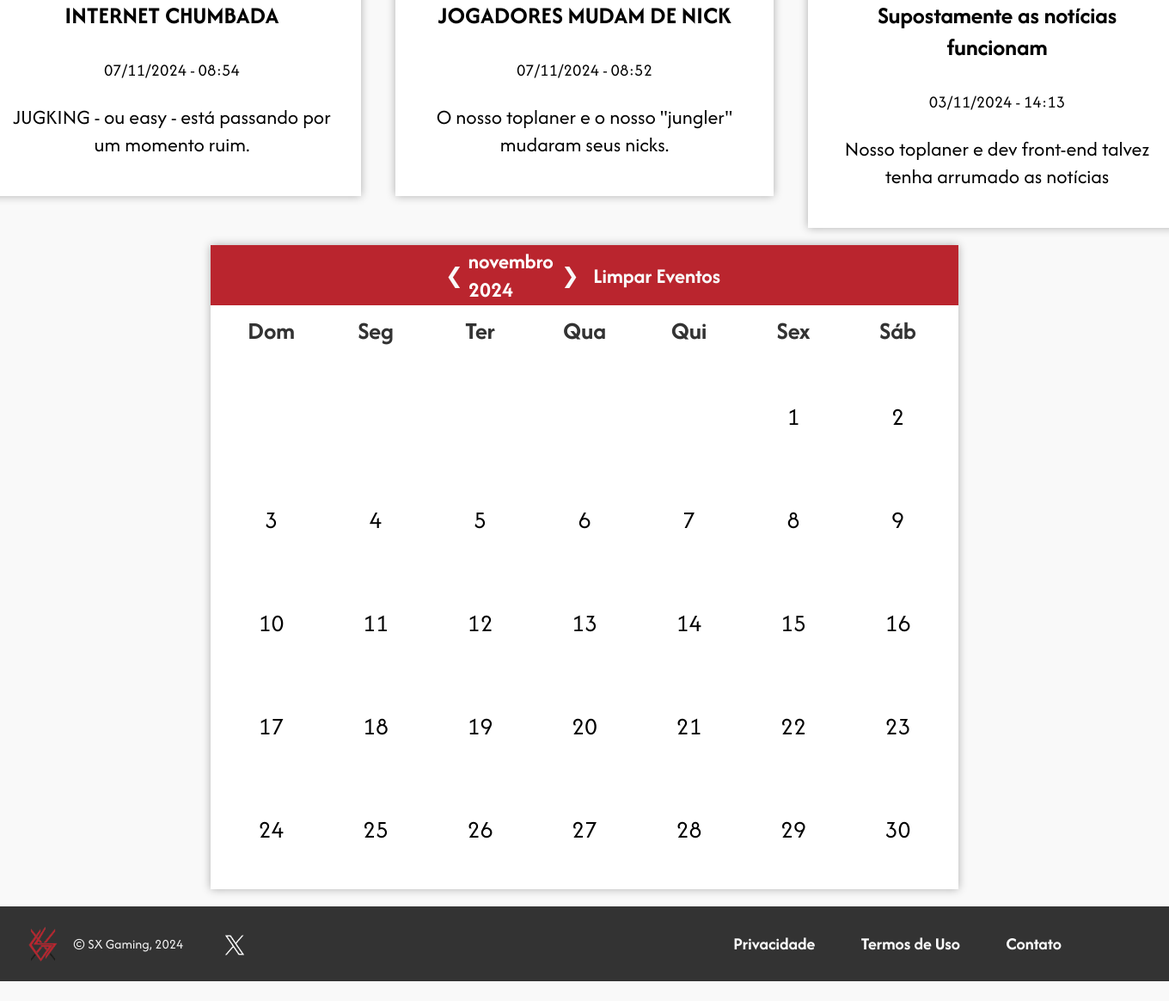
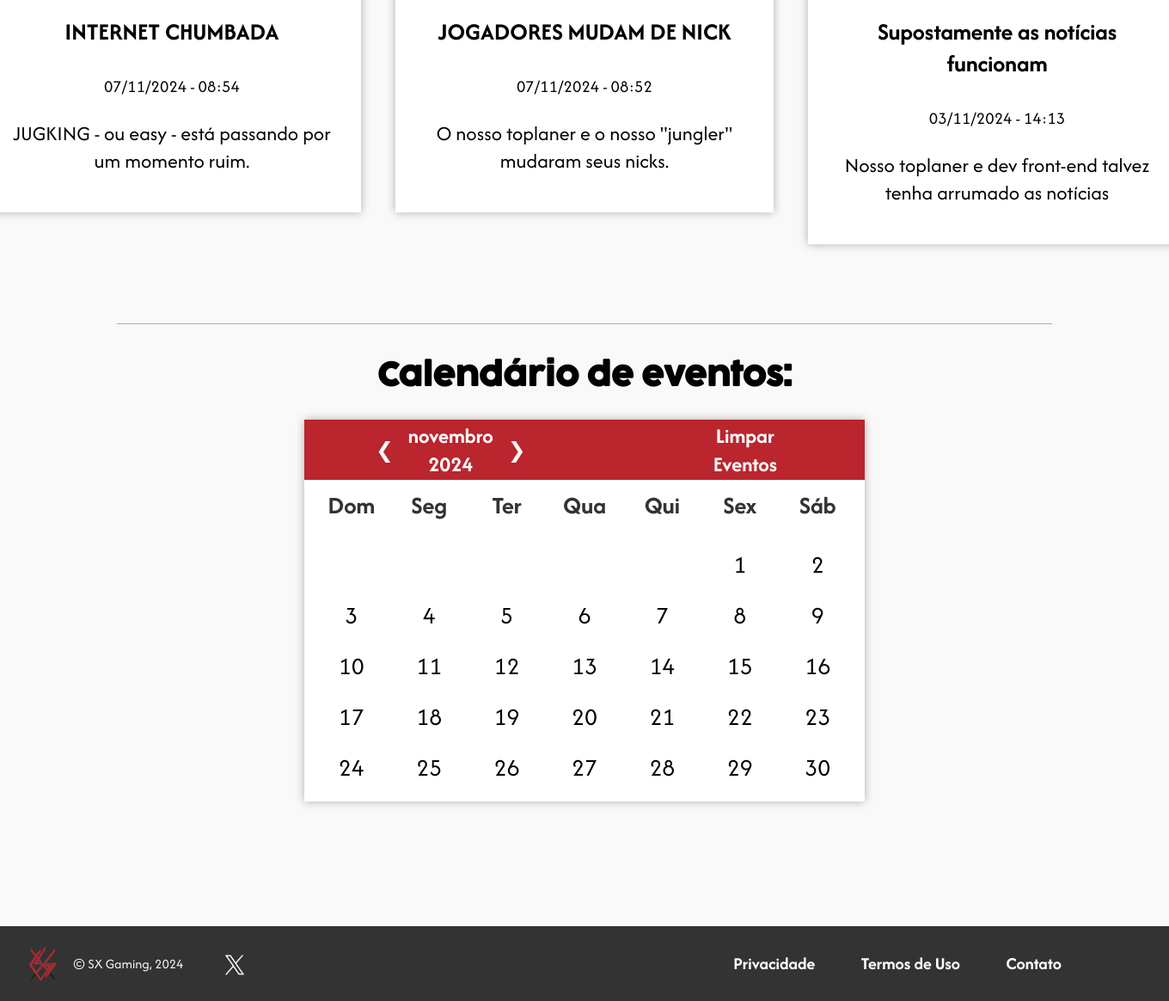
Before and after one commit to nilokao/sxg_webapp, a Flask app: page / in a window 1360 px wide. Shown: the part 1383-2547 px from the top of the page at 86% size. Before the commit the page ends 2524 px from the top, so only its background shows below. Run offline with Flask 3, Linux system fonts and the light colour scheme.

Commit message:
att noticias e calendario

```diff
--- a/static/css/index.css
+++ b/static/css/index.css
@@ -43,6 +43,15 @@
     animation: rotationY 6s infinite linear;
 }
 
+hr{
+    border: none;
+    height: 1px;
+    background-color: #666;
+    opacity: 50%;
+    width: 100%;
+    margin: 40px auto;
+}
+
 #lastnews {
     margin-left: 0;
     max-width: 90vw;
@@ -57,6 +66,7 @@
     margin: 0;
     list-style-type: none;
 }
+
 .news {
     width: 400px;
     margin: 10px;
@@ -87,10 +97,12 @@
 }
 
 .calendar-container{
-    width: 80%;
+    width: 60%;
+    height: auto;
     background-color: white;
     box-shadow: 0px 0px 10px rgba(0, 0, 0, 0.3);
     overflow: hidden;
+    margin-bottom: 125px;
 }
 
 .calendar-header{
@@ -131,8 +143,8 @@
 }
 
 .days div{
-    padding: 10px;
-    min-height: 100px;
+    padding-top: 10px;
+    padding-bottom: 10px;
     height: auto;
     font-size: larger;
     cursor: pointer;
@@ -166,9 +178,11 @@
 }
 
 .modal-content {
-    background: white;
+    justify-content: center;
+    align-items: center;
+    background: #f9f9f9;
     padding: 20px;
-    width: 300px;
+    width: 500px;
     box-shadow: 0px 0px 10px rgba(0, 0, 0, 0.3);
     text-align: center;
     position: relative;
@@ -183,8 +197,10 @@
 }
 
 #eventInput{
-    max-width: auto;
+    width: 100%;
+    max-width: 95%;
     padding: 10px;
+    margin-right: 10px;
     margin: 10px 0;
 }
 
@@ -222,8 +238,7 @@
 #viewEventsModal .modal-content {
     background-color: #f9f9f9;
     padding: 20px;
-    width: 300px;
-    max-height: 400px;
+    width: 500px;
     overflow-y: auto;
 }
 
--- a/templates/index.html
+++ b/templates/index.html
@@ -19,7 +19,7 @@ SX Gaming | Home
         <img  id="samuraisxg" src="{{ url_for('static', filename='media/img/samurai.png') }}" alt="Samurai SXG">
     </div>
 
-    <br><br>
+    <br><hr>
 
     <h2 style="text-align: center;">Últimas notícias:</h2>
     <div id="lastnews">
@@ -37,10 +37,13 @@ SX Gaming | Home
         </ul>
     </div>
 
+    <br><hr>
+
+    <h2 style="text-align: center;">Calendário de eventos:</h2>
     <div id="engloba-calendar">
         <div class="calendar-container">
             <div class="calendar-header">
-                <div style="display: flex; width: 20%; justify-content: space-between;">
+                <div style="display: flex; width: 30%; justify-content: space-between; margin-right: 30%; text-align: center;">
                     <button id="prevMonth">&#10094;</button>
                     <div id="monthYear"></div>
                     <button id="nextMonth">&#10095;</button>
--- a/templates/noticias.html
+++ b/templates/noticias.html
@@ -32,6 +32,7 @@ SX Gaming | Notícias
                 </div1>
             </div>
         </li>
+        <hr>
         {% endfor %}
     </div>
 
```
Also changed, not shown: static/css/noticias.css (+9 -0 lines).
